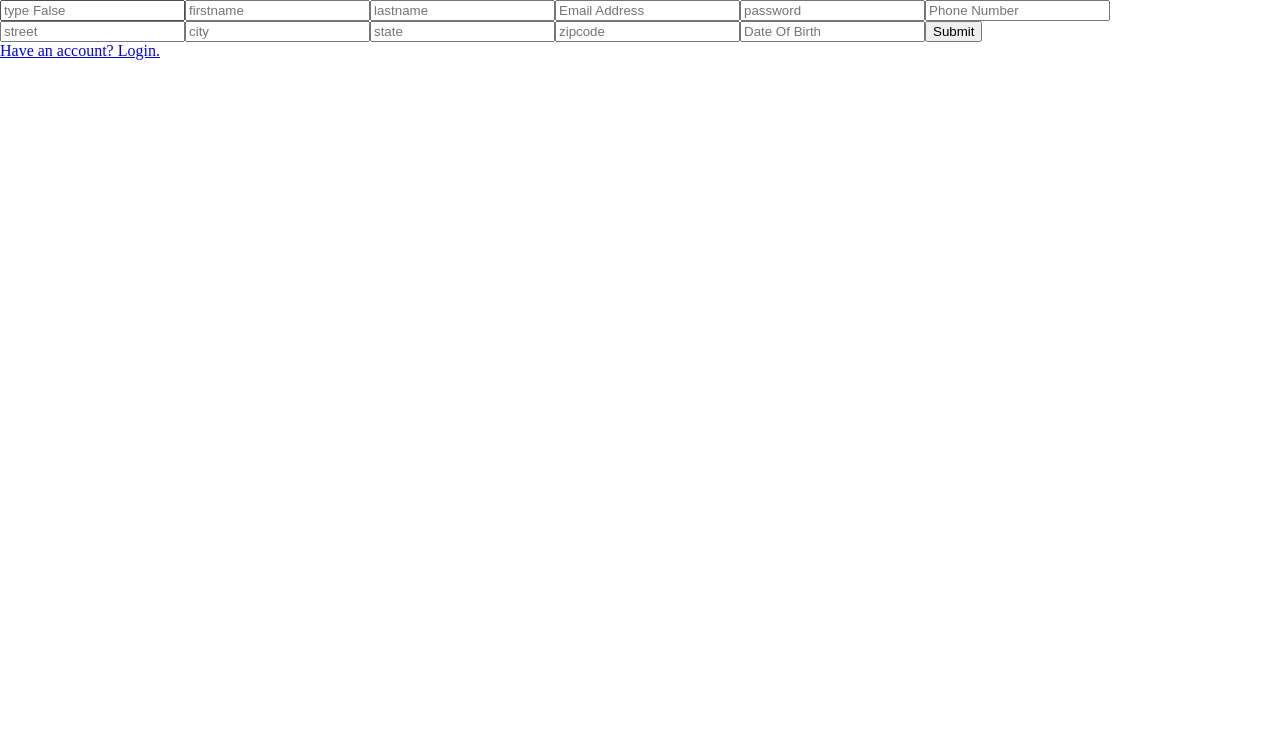
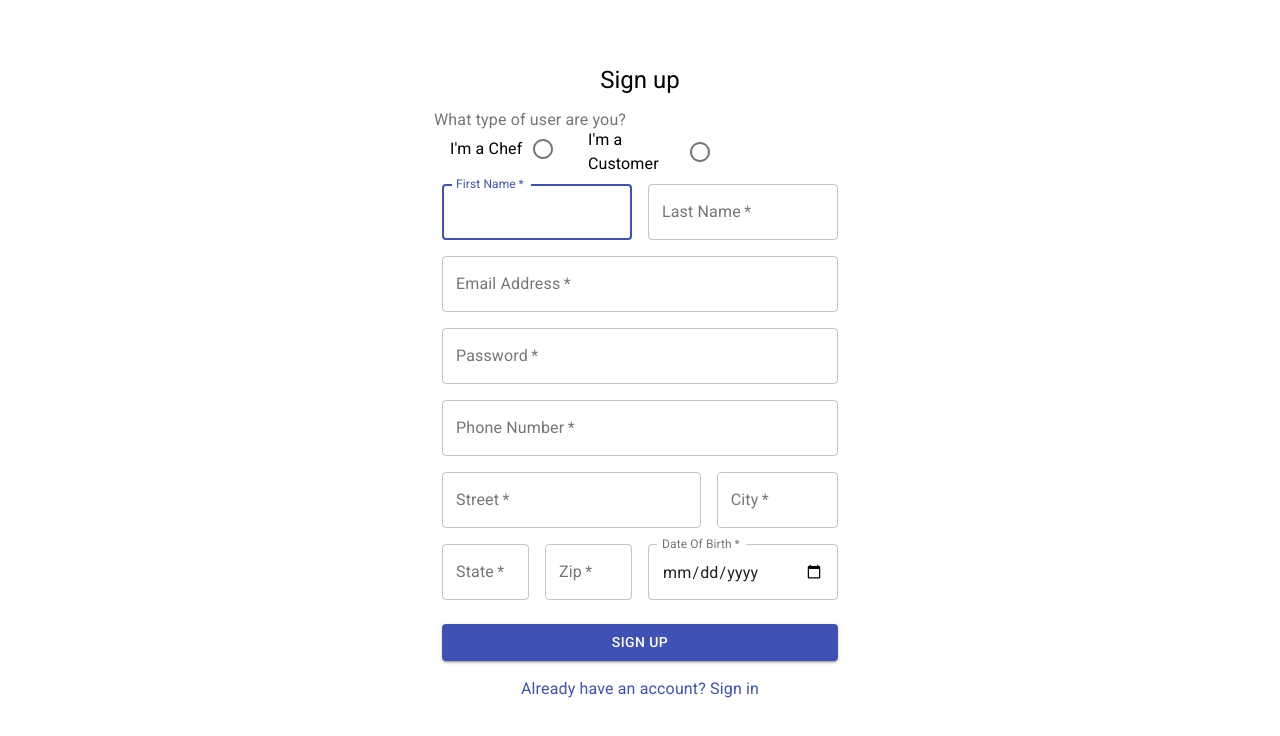
Before and after one commit to wyncode/C40_Final_Andrew_Jespson_Peter_Trisha, a React (Create React App) app in the folder client/: page /user-register in a window 1280 px wide. Shown: the top 736 px of the page. Built offline with nearby package versions, Linux system fonts and the light colour scheme.

Commit message:
Styled Register Form & Updated Login

```diff
--- a/client/src/pages/userregistration.jsx
+++ b/client/src/pages/userregistration.jsx
@@ -1,114 +1,290 @@
 import React, { useState, useContext } from 'react';
-import { Link } from 'react-router-dom';
+// import { Link } from 'react-router-dom';
 import { AppContext } from '../context/AppContext';
 import axios from 'axios';
 import swal from 'sweetalert';
+import Button from '@material-ui/core/Button';
+import TextField from '@material-ui/core/TextField';
+import Link from '@material-ui/core/Link';
+import Grid from '@material-ui/core/Grid';
+import Typography from '@material-ui/core/Typography';
+import { makeStyles } from '@material-ui/core/styles';
+import Container from '@material-ui/core/Container';
+import FormControlLabel from '@material-ui/core/FormControlLabel';
+import Radio from '@material-ui/core/Radio';
+import RadioGroup from '@material-ui/core/RadioGroup';
+import FormLabel from '@material-ui/core/FormLabel';
+import FormControl from '@material-ui/core/FormControl';
+
+// function Copyright() {
+//   return (
+//     <Typography variant="body2" color="textSecondary" align="center">
+//       {'Copyright © '}
+//       <Link color="inherit" href="https://home-cookin.org/">
+//         Home Cookin'
+//       </Link>{' '}
+//       {new Date().getFullYear()}
+//       {'.'}
+//     </Typography>
+//   );
+// }
+
+const useStyles = makeStyles((theme) => ({
+  paper: {
+    marginTop: theme.spacing(8),
+    display: 'flex',
+    flexDirection: 'column',
+    alignItems: 'center'
+  },
+  avatar: {
+    margin: theme.spacing(1),
+    backgroundColor: theme.palette.secondary.main
+  },
+  form: {
+    width: '100%', // Fix IE 11 issue.
+    marginTop: theme.spacing(3)
+  },
+  submit: {
+    margin: theme.spacing(3, 0, 2)
+  }
+}));
 
 const UserRegister = ({ history }) => {
   const [formData, setFormData] = useState(null);
+  const [value, setValue] = useState(null);
   const { setCurrentUser } = useContext(AppContext);
+  const classes = useStyles();
 
   const handleChange = (e) => {
-    setFormData({ ...formData, [e.target.name]: e.target.value });
+    setValue(e.target.value);
+    setFormData({ ...formData, [e.target.name]: str2bool(e.target.value) });
   };
 
-  const handleLogin = async (e) => {
+  var str2bool = (value) => {
+    if (value && typeof value === 'string') {
+      if (value.toLowerCase() === 'true') return true;
+      if (value.toLowerCase() === 'false') return false;
+    }
+    return value;
+  };
+
+  const handleSubmit = async (e) => {
+    console.log(formData);
     e.preventDefault();
     try {
-      const response = await axios.post('/api/users/login', formData);
-      setCurrentUser(response.data);
-      console.log(response.data);
+      const response = await axios.post('/api/users/register', formData);
+      setCurrentUser(response.data.user);
       sessionStorage.setItem('user', response.data);
-      history.push('/shop');
+      history.push('/');
     } catch (error) {
-      swal(`Oops!`, 'Something went wrong.');
+      swal('SignUp Error: ', error.toString());
     }
   };
 
   return (
-    <div>
-      <form onSubmit={handleLogin}>
-        <input
-          id="chef"
-          type="chef"
-          placeholder="type False"
+    <Container component="main" maxWidth="xs">
+      <div className={classes.paper}>
+        <Typography component="h1" variant="h5">
+          Sign up
+        </Typography>
+        <form onSubmit={handleSubmit} className={classes.form} noValidate>
+          <Grid container spacing={2}>
+            <FormControl component="fieldset">
+              <FormLabel component="legend">
+                What type of user are you?
+              </FormLabel>
+              <RadioGroup
+                row
+                aria-label="position"
                 name="chef"
+                value={value}
+                onChange={handleChange}
+              >
+                <Grid item xs={6}>
+                  <FormControlLabel
+                    value="true"
+                    control={<Radio color="primary" />}
+                    label="I'm a Chef"
+                    labelPlacement="start"
+                  />
+                </Grid>
+                <Grid item xs={6}>
+                  <FormControlLabel
+                    value="false"
+                    control={<Radio color="primary" />}
+                    label="I'm a Customer"
+                    labelPlacement="start"
+                  />
+                </Grid>
+              </RadioGroup>
+            </FormControl>
+            <Grid item xs={12} sm={6}>
+              <TextField
+                autoComplete="fname"
+                name="firstName"
+                label="First Name"
+                id="firstName"
+                variant="outlined"
+                required
+                fullWidth
+                autoFocus
                 onChange={handleChange}
               />
-        <input
-          id="firstName"
-          type="firstName"
-          placeholder="firstname"
-          name="firstName"
+            </Grid>
+            <Grid item xs={12} sm={6}>
+              <TextField
+                autoComplete="lname"
+                name="lastName"
+                label="Last Name"
+                id="lastName"
+                variant="outlined"
+                required
+                fullWidth
                 onChange={handleChange}
               />
-        <input
-          id="lastName"
-          type="lastName"
-          placeholder="lastname"
-          name="lastName"
+            </Grid>
+            <Grid item xs={12}>
+              <TextField
+                autoComplete="email"
+                name="email"
+                label="Email Address"
+                id="email"
+                variant="outlined"
+                required
+                fullWidth
                 onChange={handleChange}
               />
-        <input
-          id="email"
-          type="email"
-          placeholder="Email Address"
-          name="email"
+            </Grid>
+            <Grid item xs={12}>
+              <TextField
+                autoComplete="current-password"
+                name="password"
+                label="Password"
+                id="password"
+                variant="outlined"
+                type="password"
+                required
+                fullWidth
                 onChange={handleChange}
               />
-        <input
-          id="password"
-          type="password"
-          placeholder="password"
-          name="password"
+            </Grid>
+            <Grid item xs={12}>
+              <TextField
+                name="phoneNumber"
+                label="Phone Number"
+                id="phoneNumber"
+                variant="outlined"
+                required
+                fullWidth
                 onChange={handleChange}
               />
-        <input
-          id="phoneNumber"
-          type="phoneNumber"
-          placeholder="Phone Number"
-          name="phoneNumber"
+            </Grid>
+            <Grid item xs={8}>
+              <TextField
+                name="street"
+                label="Street"
+                id="street"
+                variant="outlined"
+                required
+                fullWidth
                 onChange={handleChange}
               />
-        <input
-          id="street"
-          type="street"
-          placeholder="street"
-          name="street"
+            </Grid>
+            <Grid item xs={12} sm={4}>
+              <TextField
+                name="city"
+                label="City"
+                id="city"
+                variant="outlined"
+                required
+                fullWidth
                 onChange={handleChange}
               />
-        <input
-          id="city"
-          type="city"
-          placeholder="city"
-          name="city"
+            </Grid>
+            <Grid item xs={12} sm={3}>
+              <TextField
+                name="state"
+                label="State"
+                id="state"
+                variant="outlined"
+                required
+                fullWidth
                 onChange={handleChange}
               />
-        <input
-          id="state"
-          type="state"
-          placeholder="state"
-          name="state"
+            </Grid>
+            <Grid item xs={12} sm={3}>
+              <TextField
+                name="zip"
+                label="Zip"
+                id="zip"
+                variant="outlined"
+                required
+                fullWidth
                 onChange={handleChange}
               />
-        <input
-          id="zip"
-          type="zip"
-          placeholder="zipcode"
-          name="zip"
+            </Grid>
+            <Grid item xs={6}>
+              <TextField
+                name="dateOfBirth"
+                label="Date Of Birth"
+                InputLabelProps={{
+                  shrink: true
+                }}
+                id="date"
+                type="date"
+                variant="outlined"
+                labelPlacement="end"
+                required
+                fullWidth
                 onChange={handleChange}
               />
-        <input
-          id="dateOfBirth"
-          type="dateOfBirth"
-          placeholder="Date Of Birth"
-          name="dateOfBirth"
-          onChange={handleChange}
+            </Grid>
+            {/* <Grid item xs={14}>
+              <FormControlLabel
+                control={<Checkbox name="emailPromotion" color="primary" />}
+                label={<span style={{ fontSize: '14.5px' }}>I would like to receive news, seasonal updates, and special promotions via email.</span>}
               />
-        <input type="submit" value="Submit" />
+            </Grid> */}
+          </Grid>
+          <Button
+            type="submit"
+            value="Submit"
+            fullWidth
+            variant="contained"
+            color="primary"
+            className={classes.submit}
+          >
+            Sign Up
+          </Button>
+          <Grid container justify="space-evenly">
+            <Grid item>
+              <Link href="/login" variant="body1">
+                Already have an account? Sign in
+              </Link>
+            </Grid>
+          </Grid>
+          {/* <Grid container justify="space-evenly">
+            <Grid item>
+              <Link href="/chef-register" variant="body1">
+                Are you a Chef? Register here
+              </Link>
+            </Grid>
+          </Grid> */}
         </form>
-      <Link to="/login">Have an account? Login.</Link>
       </div>
+      {/* <Box mt={3}>
+        <Copyright />
+      </Box> */}
+    </Container>
+    // <div>
+    //   <form onSubmit={handleLogin}>
+    //     <input
+    //       id="chef"
+    //       type="chef"
+    //       placeholder="type False"
+    //       name="chef"
+    //       onChange={handleChange}
+    //     />
   );
 };
 
```
Also changed, not shown: 1 other file (tests, documents, lock files or other folders). Lines whose indentation alone changed are shown as unchanged.
